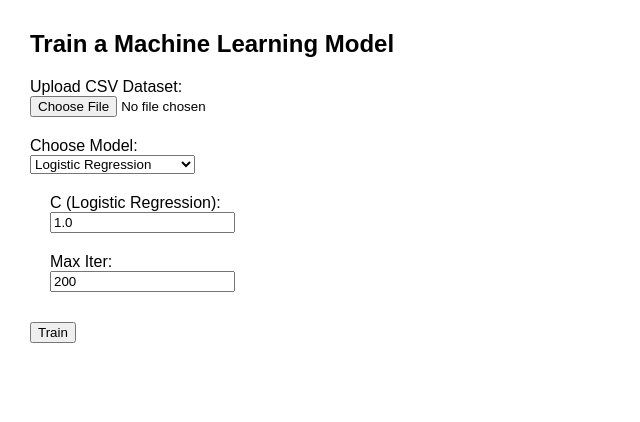
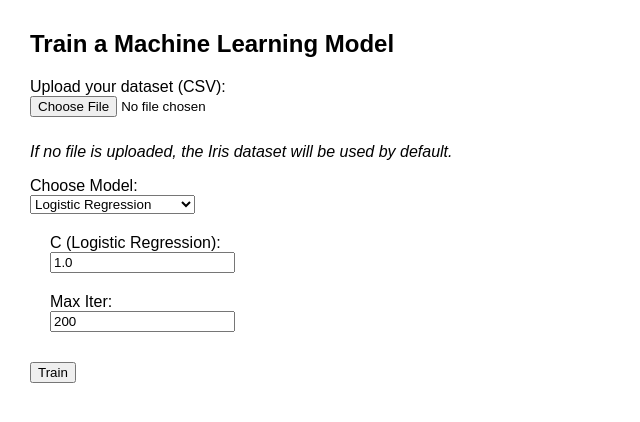
Before and after one commit to stavros-vlach/Flask-app-for-model-selection-and-tuning, a Flask app: page / in a window 1280 px wide. Shown: the top 422 px of the page, without its empty margins (0-640 px from the left). Run offline with Flask 3, Linux system fonts and the light colour scheme.

Commit message:
Update index.html

```diff
--- a/templates/index.html
+++ b/templates/index.html
@@ -14,8 +14,9 @@
 
     <form method="POST" enctype="multipart/form-data">
 
-        <label>Upload CSV Dataset:</label>
-        <input type="file" name="dataset" required><br>
+        <label for="dataset">Upload your dataset (CSV):</label>
+    <input type="file" name="dataset" id="dataset">
+    <p><em>If no file is uploaded, the Iris dataset will be used by default.</em></p>
 
         <label>Choose Model:</label>
         <select id="model_select" name="model_name" onchange="showParams()">
```
